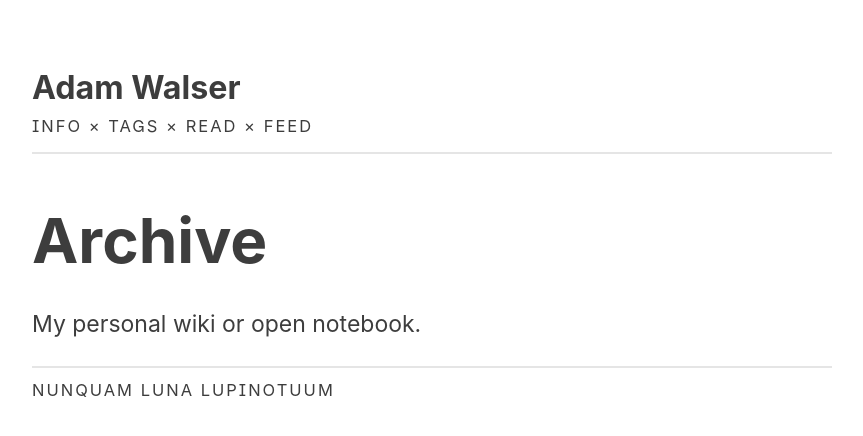
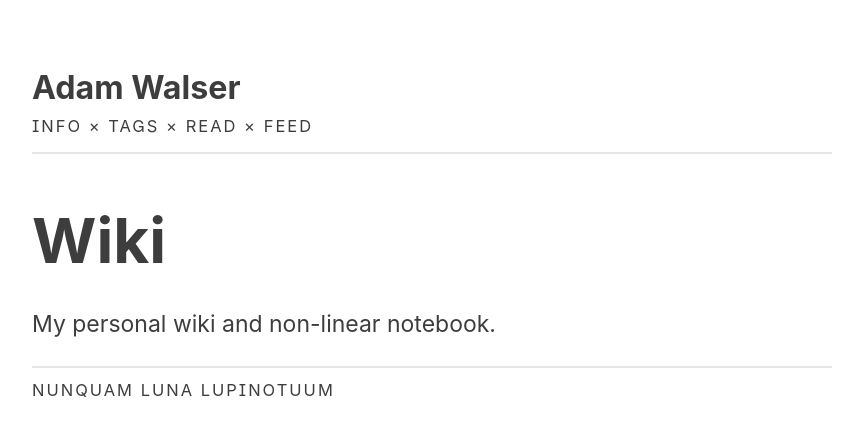
Before and after one commit to ajpwalser/ajpwalser.github.io, a Jekyll site: the page built from wiki/index.html, in a window 1280 px wide. Shown: the top 436 px of the page, without its empty margins (208-1071 px from the left). Built offline with Jekyll 4.4.1, drawn with Linux system fonts in a browser that asks for light colours; some web fonts are replaced.

Commit message:
Update index.html

```diff
--- a/wiki/index.html
+++ b/wiki/index.html
@@ -4,5 +4,5 @@ title: Wiki
 description: My personal wiki
 ---
 
-<h2>Archive</h2>
-<p class="first">My personal wiki or open notebook.</p>
+<h2>Wiki</h2>
+<p class="first">My personal wiki and non-linear notebook.</p>
```
